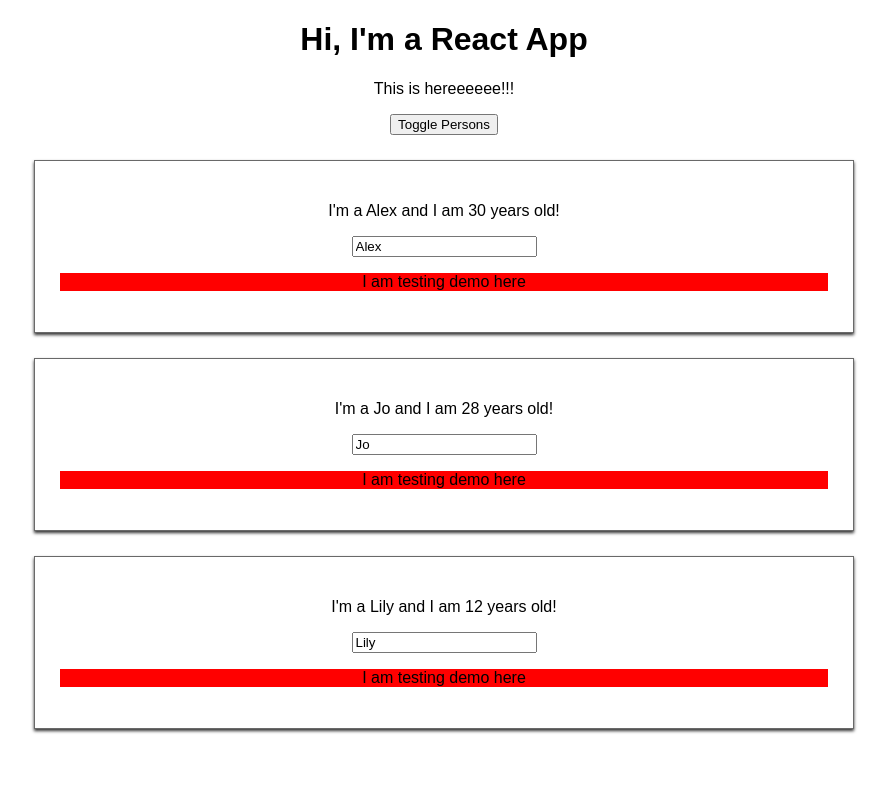
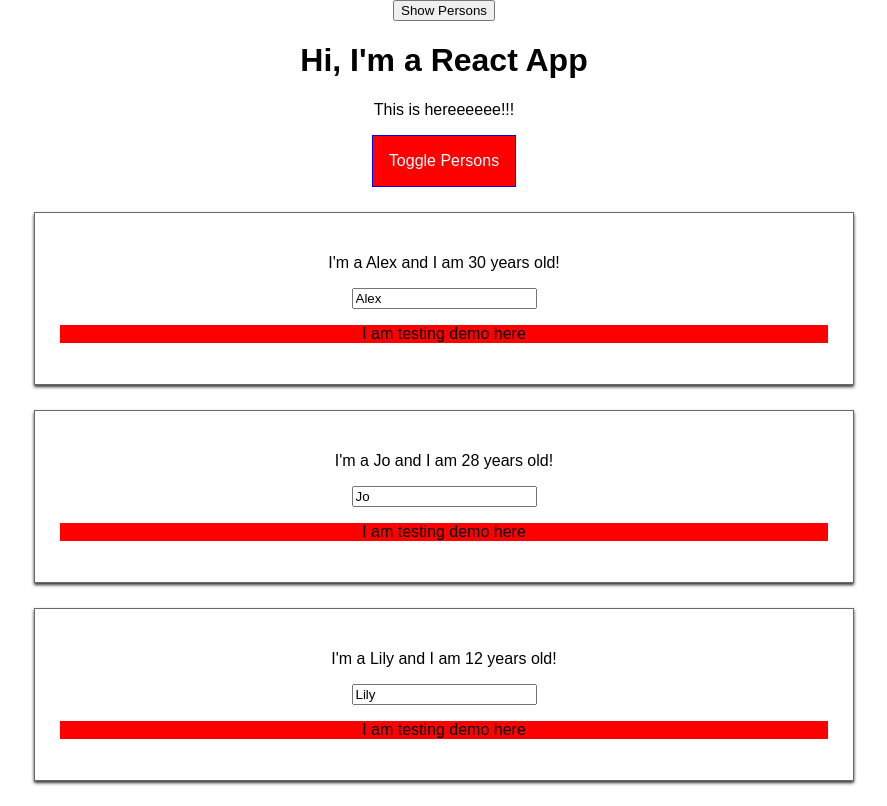
Before and after one commit to AxTrinhadad/radium-react-course, a React app: page / in a window 1280 px wide. Both pictures are taken after a click on the button "Toggle Persons". Shown: the whole page, without its empty margins (196-1083 px from the left). Built offline with nearby package versions, Linux system fonts and the light colour scheme.

Commit message:
High Order Components

```diff
--- a/src/components/Cockpit/Cockpit.js
+++ b/src/components/Cockpit/Cockpit.js
@@ -1,14 +1,19 @@
 import React from 'react';
 
-import './Cockpit.css';
+import cockpitStyle from './Cockpit.module.css';
 import button from  './Button.module.css';
+
+import Aux from '../../hoc/Auxiliary'
 
 const cockpit = (props) => {
     const classes = [];
-    let btnClass = '';
+    let btnClass = cockpitStyle.Button;
+
+    console.log(props.showPersons);
 
     if (props.showPersons) {
-        btnClass = button.Red;
+        btnClass = [cockpitStyle.Button, button.Red].join(' ');
+        console.log(btnClass);
     }
 
     if (props.persons.length <= 2) {
@@ -21,7 +26,7 @@ const cockpit = (props) => {
 
 
     return (
-        <div className="Cockpit">
+        <>
             <h1>Hi, I'm a React App</h1>
             <p className={classes.join(' ')}>This is hereeeeee!!!</p>
 
@@ -30,7 +35,7 @@ const cockpit = (props) => {
             onClick={props.click}
             >Toggle Persons</button>
 
-        </div>
+        </>
     );
 };
 
--- a/src/components/Cockpit/Cockpit.css
+++ b/src/components/Cockpit/Cockpit.module.css
@@ -6,7 +6,7 @@
     font-weight:  600;
 }
 
-:global .Cockpit button {
+.Button {
     border: 1px solid blue;
     padding: 16px;
     background-color: green;
@@ -14,7 +14,7 @@
     color: white;
 }
 
-:global .Cockpit button:hover {
+.Button:hover {
     background-color: lightgray;
     color: black;
 }
--- a/src/components/Persons/Person/Person.js
+++ b/src/components/Persons/Person/Person.js
@@ -1,20 +1,31 @@
-import React from 'react';
+import React, {Component} from 'react';
 
 import './Person.scss';
 import styles from './Demo.module.scss';
 
-const person = (props) => {
+class Person extends Component {
+    constructor(props) {
+        super(props);
+    }
 
-    return (
+    componentWillMount() {
 
+    }
 
-        <div className="Person">
-            <p onClick={props.click}>I'm a {props.name} and I am {props.age} years old! </p>
-            {props.children}
-            <input type="text" onChange={props.changed} value={props.name} />
-            <p className={styles.Person}>I am testing demo here</p>
-        </div>
-    )
+    componentDidMount() {
+
+    }
+
+    render () {
+        return (
+            <div className="Person">
+                <p onClick={this.props.click}>I'm a {this.props.name} and I am {this.props.age} years old! </p>
+                {this.props.children}
+                <input type="text" onChange={this.props.changed} value={this.props.name} />
+                <p className={styles.Person}>I am testing demo here</p>
+            </div>
+        )
+    }
 }
 
-export default person;
+export default Person;
--- a/src/components/Persons/Persons.js
+++ b/src/components/Persons/Persons.js
@@ -2,18 +2,40 @@ import React, { PureComponent } from 'react';
 
 import Person from "./Person/Person";
 
-const persons = (props) => props.persons.map( (person, index) => {
+class Persons extends PureComponent {
+    constructor(props) {
+        super(props);
+    }
+
+    componentWillMount() {
+
+    }
+
+    componentDidMount() {
+        console.log('[Persons.js] componentDidMount')
+    }
+
+    componentWillReceiveProps(nextProps) {
+        console.log('[Persons.js] componentWillReceiveProps', nextProps)
+    }
+
+    render () {
+        return this.props.persons.map( (person, index) => {
 
             return <Person
                 name={person.name}
                 age={person.age}
-        click={() => props.clicked(index)}
-        changed={(event) => props.changed(event, person.id)}
+                click={() => this.props.clicked(index)}
+                changed={(event) => this.props.changed(event, person.id)}
                 key={person.id}
                 >
                 </Person>
 
             }
         );
+    }
 
-export default persons;
+
+}
+
+export default Persons;
--- a/src/containers/App.js
+++ b/src/containers/App.js
@@ -4,6 +4,11 @@ import Persons from '../components/Persons/Persons';
 import Cockpit from '../components/Cockpit/Cockpit'
 
 class App extends Component {
+  constructor(props) {
+    super(props);
+    console.log('[App.js] Inside Constructor', props);
+  }
+
   state = {
     persons: [
       { id: 1, name: 'Alex', age: 30 },
@@ -12,6 +17,19 @@ class App extends Component {
     ],
     showPersons: false
   }
+
+  componentWillMount() {
+    console.log('[App.js] Inside componentWIllMount')
+  }
+
+  shouldComponentUpdate(nextProps, nextState) {
+    console.log('[UPDATE App.js] shouldComponentUpdate', nextProps, nextState);
+    //return true;
+    return nextState.persons !== this.state.persons ||
+      nextState.showPersons !== this.state.showPersons;
+  }
+
+
 
   nameChangedHandler = (event, id) => {
 
@@ -61,8 +79,9 @@ class App extends Component {
 
     return (
       <div className="App">
+        <button onClick={() => {this.setState({showPersons: true})}}>Show Persons</button>
         <Cockpit
-          showPerson={this.state.showPersons}
+          showPersons={this.state.showPersons}
           persons={this.state.persons}
           click={this.togglePersonsHandler} />
 
--- /dev/null
+++ b/src/hoc/Auxiliary.js
@@ -0,0 +1,3 @@
+const aux = (props) => props.children;
+
+export default aux;
--- a/src/index.js
+++ b/src/index.js
@@ -4,7 +4,7 @@ import './index.css';
 import App from './containers/App';
 import * as serviceWorker from './serviceWorker';
 
-ReactDOM.render(<App />, document.getElementById('root'));
+ReactDOM.render(<App appTitle="Hello" />, document.getElementById('root'));
 
 // If you want your app to work offline and load faster, you can change
 // unregister() to register() below. Note this comes with some pitfalls.
```
Lines whose indentation alone changed are shown as unchanged.
